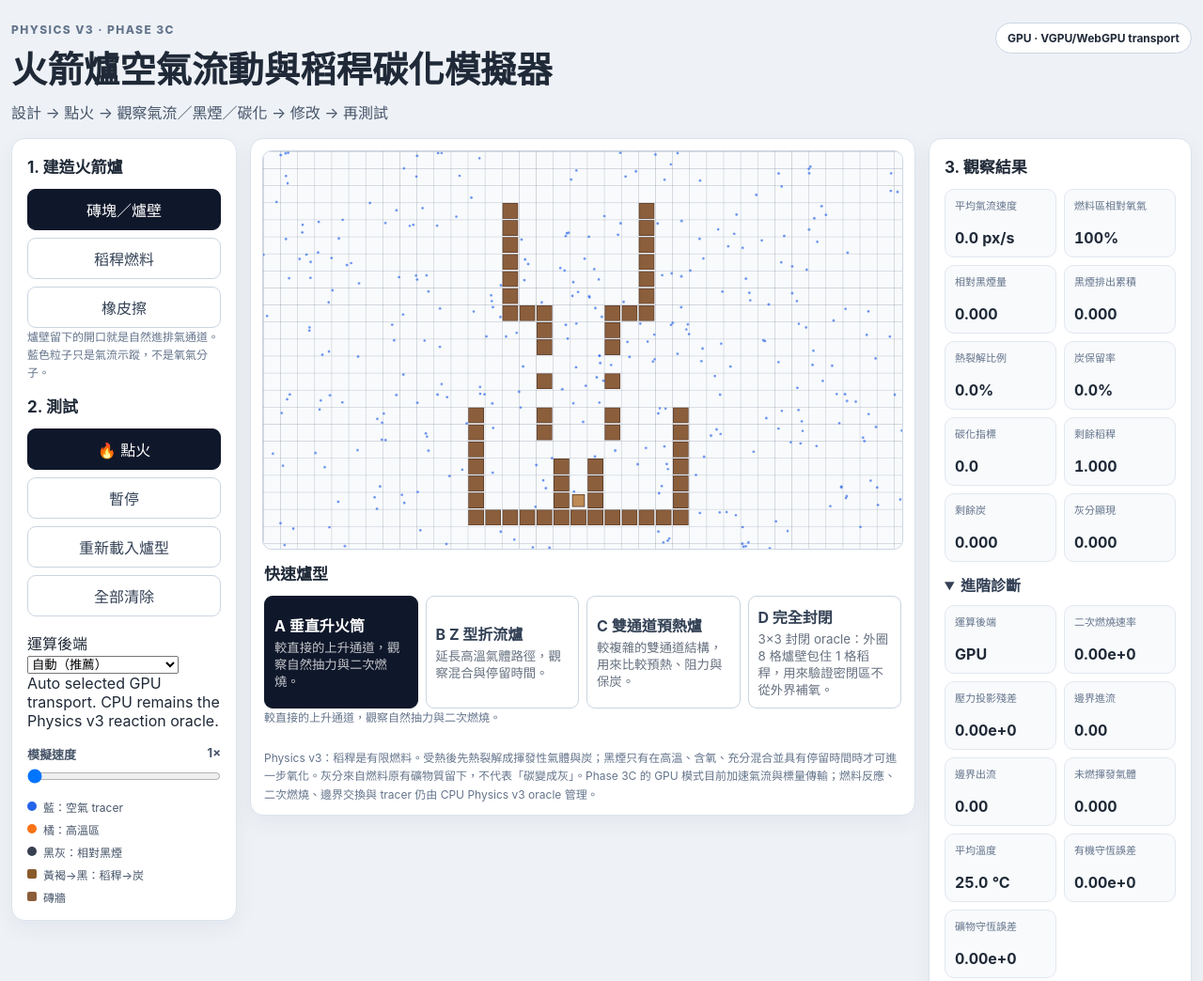
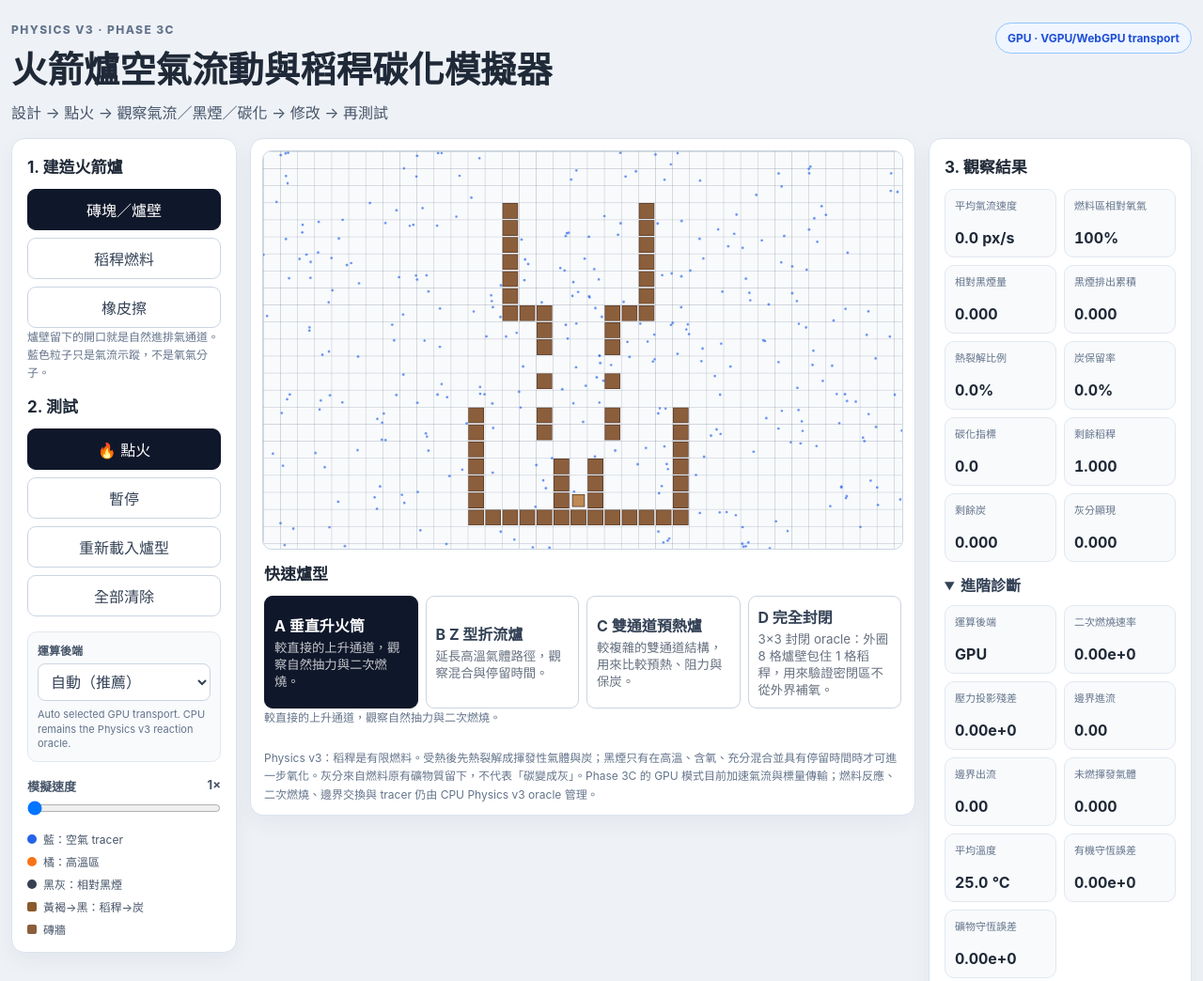
Before and after one commit to bai-collab/rocket-stove-airflow-sim2, a website built with Vite: page index.html in a window 1280 px wide. Shown: the top 1044 px of the page at 94% size. Built offline with nearby package versions, Linux system fonts and the light colour scheme; what vgpu would draw is missing.

Commit message:
phase 3c: style browser backend controls

```diff
--- a/src/style.css
+++ b/src/style.css
@@ -5,7 +5,7 @@
 }
 * { box-sizing: border-box; }
 body { margin: 0; min-width: 320px; min-height: 100vh; }
-button, input { font: inherit; }
+button, input, select { font: inherit; }
 button { cursor: pointer; }
 .app-shell { width: min(1500px, calc(100% - 24px)); margin: 0 auto; padding: 24px 0 40px; }
 .topbar { display: flex; justify-content: space-between; align-items: flex-start; gap: 20px; margin-bottom: 16px; }
@@ -15,6 +15,8 @@ h2 { font-size: 17px; margin-bottom: 12px; }
 .eyebrow { margin-bottom: 4px; color: #64748b; font-size: 12px; font-weight: 800; letter-spacing: .12em; text-transform: uppercase; }
 .topbar p:not(.eyebrow) { color: #475569; margin-bottom: 0; }
 .status-pill { padding: 8px 12px; border: 1px solid #cbd5e1; border-radius: 999px; background: white; font-size: 12px; font-weight: 700; white-space: nowrap; }
+.status-pill.gpu { border-color: #93c5fd; background: #eff6ff; color: #1d4ed8; }
+.status-pill.fallback { border-color: #fbbf24; background: #fffbeb; color: #92400e; }
 .workspace { display: grid; grid-template-columns: 240px minmax(600px, 1fr) 280px; gap: 14px; align-items: start; }
 .panel, .simulation-card { background: white; border: 1px solid #dbe3ec; border-radius: 14px; box-shadow: 0 8px 24px rgba(15,23,42,.05); }
 .panel { padding: 16px; }
@@ -25,6 +27,11 @@ h2 { font-size: 17px; margin-bottom: 12px; }
 .tool.active, .preset-grid button.active, .action-stack .primary { background: #0f172a; color: white; border-color: #0f172a; }
 .action-stack { display: grid; gap: 8px; margin-bottom: 16px; }
 .hint, .model-note { color: #64748b; font-size: 12px; line-height: 1.6; }
+.backend-control { margin-bottom: 16px; padding: 10px; border: 1px solid #e2e8f0; border-radius: 10px; background: #f8fafc; }
+.backend-control label { display: block; margin-bottom: 6px; color: #475569; font-size: 12px; font-weight: 750; }
+.backend-control select { width: 100%; border: 1px solid #cbd5e1; border-radius: 8px; padding: 8px 9px; background: white; color: #334155; }
+.backend-control select:disabled { opacity: .65; cursor: progress; }
+.backend-detail { margin: 7px 0 0; color: #64748b; font-size: 11px; line-height: 1.45; }
 .range-label { display: flex; justify-content: space-between; gap: 10px; color: #475569; font-size: 13px; font-weight: 650; }
 #speed { width: 100%; margin: 6px 0 16px; }
 .legend { display: grid; gap: 7px; color: #475569; font-size: 12px; }
@@ -58,6 +65,7 @@ summary { cursor: pointer; font-weight: 700; color: #334155; margin-bottom: 10px
 @media (max-width: 820px) {
   .app-shell { width: min(100% - 14px, 1500px); }
   .topbar { flex-direction: column; }
+  .status-pill { white-space: normal; }
   .workspace { grid-template-columns: 1fr; }
   .simulation-card, .metrics-panel { grid-column: auto; }
   .preset-grid { grid-template-columns: 1fr 1fr; }
```
